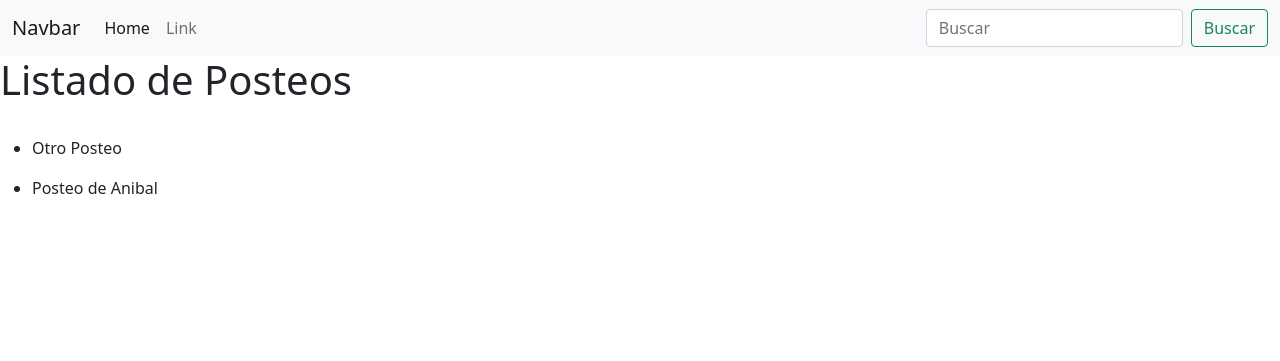
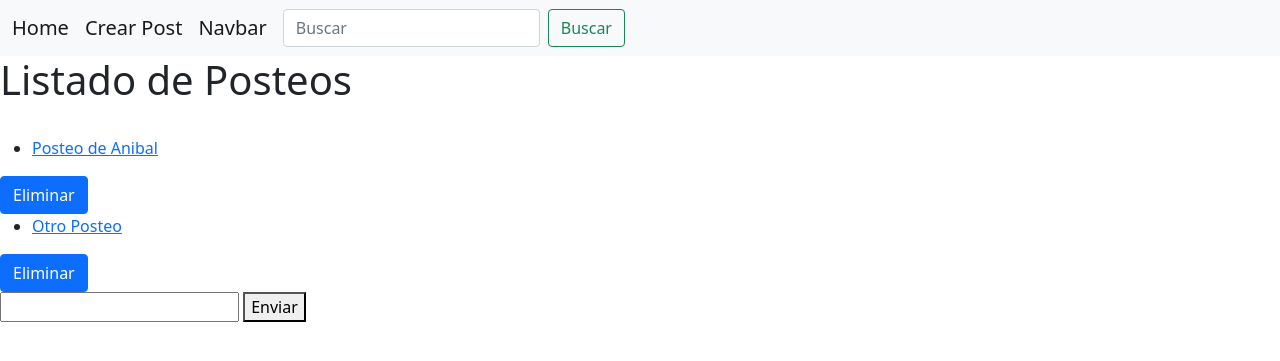
Before and after one commit to Anibal-Reinoso/0010, a Django app: page /posteos/ in a window 1280 px wide. Shown: the top 361 px of the page. Run offline with Django 4.2, Linux system fonts and the light colour scheme; data comes from the database, SQL or seed files in the repository; both versions use the stored data as it was after the commit.

Commit message:
templates, y cambios en views y urls

```diff
--- a/blog/templates/blog/base_layout.html
+++ b/blog/templates/blog/base_layout.html
@@ -9,27 +9,10 @@
 <body>
     <nav class="navbar navbar-expand-lg navbar-light bg-light">
         <div class="container-fluid">
+          <a class="navbar-brand" href="{% url 'posteos' %}">Home</a>
+          <a class="navbar-brand" href="{% url 'crear_posteo' %}">Crear Post</a>
           <a class="navbar-brand" href="#">Navbar</a>
-          <button class="navbar-toggler" type="button" data-bs-toggle="collapse" data-bs-target="#navbarSupportedContent" aria-controls="navbarSupportedContent" aria-expanded="false" aria-label="Toggle navigation">
-            <span class="navbar-toggler-icon"></span>
-          </button>
           <div class="collapse navbar-collapse" id="navbarSupportedContent">
-            <ul class="navbar-nav me-auto mb-2 mb-lg-0">
-              <li class="nav-item">
-                <a class="nav-link active" aria-current="page" href="#">Home</a>
-              </li>
-              <li class="nav-item">
-                <a class="nav-link" href="#">Link</a>
-              </li>
-              <li class="nav-item dropdown">
-                <ul class="dropdown-menu" aria-labelledby="navbarDropdown">
-                  <li><a class="dropdown-item" href="#">Action</a></li>
-                  <li><a class="dropdown-item" href="#">Another action</a></li>
-                  <li><hr class="dropdown-divider"></li>
-                  <li><a class="dropdown-item" href="#">Something else here</a></li>
-                </ul>
-              </li>
-            </ul>
             <form class="d-flex">
               <input class="form-control me-2" type="search" name="filtro" placeholder="Buscar" aria-label="Search">
               <button class="btn btn-outline-success" type="submit">Buscar</button>
--- a/blog/templates/blog/posteos.html
+++ b/blog/templates/blog/posteos.html
@@ -20,16 +20,30 @@
         {{context.posteos.2.title}} <!--context['posteos'][2].title-->
     </div>
     {% endcomment %}
+    <div>
+        {% for message in messages %}
+            <script>alert('{{message}}')</script>
+        {% endfor %}
+    </div>
     <br>
     <div>
         {% for post in context.posteos %}
             <ul>
                 <li>
-                    {{post.title}}
+                    <p><a href="{% url 'modificar_posteo' post.id %}">{{post.title}}</a></p>
                 </li>
             </ul>
+            <form action="{% url 'eliminar_posteo' post.id %}" method='POST'>
+                {% csrf_token %}
+                <button class="btn btn-primary" type="submit">Eliminar</button>
+            </form>
         {% endfor %}
     </div>
 </div>
 
+<form action="" method='GET'>
+    <input type="text" name='segundo_filtro'>
+    <button type="submit">Enviar</button>
+</form>
+<script src="https://cdn.jsdelivr.net/npm/bootstrap@5.0.2/dist/js/bootstrap.bundle.min.js" integrity="sha384-MrcW6ZMFYlzcLA8Nl+NtUVF0sA7MsXsP1UyJoMp4YLEuNSfAP+JcXn/tWtIaxVXM" crossorigin="anonymous"></script>
 {% endblock  %}
--- a/blog/urls.py
+++ b/blog/urls.py
@@ -4,4 +4,7 @@ from . import views
 urlpatterns = [
     path('index/', views.index, name='index'),
     path('posteos/', views.posteos, name='posteos'),
+    path('crear_posteo/', views.crear_posteo, name='crear_posteo'),
+    path('modificar_posteo/<id>/', views.modificar_posteo, name='modificar_posteo'),
+    path('eliminar_posteo/<id>/', views.eliminar_posteo, name='eliminar_posteo'),
 ]
--- a/blog/views.py
+++ b/blog/views.py
@@ -1,28 +1,74 @@
 from django.shortcuts import render, redirect
 from django.http import HttpResponse
 from .models import Post
+from .forms import PostForm
+from django.contrib import messages
 
 # Create your views here.
 
 def index(request):
-    content = HttpResponse('<div><h1>Nuestra primera aplicación!</h1></div>')
-    data = {"name": "Juanito", "edad": 10}
-
-    context = {'content': content,
-               'data': data}
-
-    return render(request=request, template_name='index.html', context={'context':context})
+    return HttpResponse('<div><h1>Nuestra primera aplicación!</h1></div>')
 
 def posteos(request):
     """
     Funcion para mostrar posteos de la BD
     """
     filtro = request.GET.get('filtro')
+    segundo_filtro = request.GET.get('segundo_filtro')
 
     if filtro:
         posts = Post.objects.filter(title__contains=filtro)
     else:
-        posts = Post.objects.all()
+        posts = Post.objects.all().order_by('-author')
+
+    if segundo_filtro:
+        posts = Post.objects.filter(author=segundo_filtro)
 
     context = {'posteos': posts}
     return render(request, 'blog/posteos.html', {"context":context})
+
+def crear_posteo(request):
+    """
+    Formulario para creación de posteos
+    """
+    form = PostForm()
+    if request.method == 'POST':
+        form = PostForm(request.POST)
+        if form.is_valid():
+            title = form.cleaned_data["title"]
+            content = form.cleaned_data["content"]
+            author = form.cleaned_data["author"]
+            tzone = form.cleaned_data["tzone"]
+            post = Post(
+                title=title,
+                content=content,
+                author=author,
+                tzone=tzone
+            )
+            post.save()
+            return redirect('posteos')
+        else:
+            return render(request, 'blog/crear_posteo.html', {"form":form})
+
+    return render(request, 'blog/crear_posteo.html', {"form":form})
+
+
+def modificar_posteo(request, id):
+    """
+    Funcion para modificar posteos por id
+    """
+    post = Post.objects.get(pk=id)
+    form = PostForm(instance=post)
+    if request.method == 'POST':
+        form = PostForm(request.POST, instance=post)
+        form.save()
+        return redirect('posteos')
+
+    return render(request, 'blog/modificar_posteo.html', {"form": form})
+
+def eliminar_posteo(request, id):
+    post = Post.objects.get(pk=id)
+    if request.method == 'POST':
+        post.delete()
+        messages.success(request, 'Se elimino exitosamente!')
+        return redirect('posteos')
```
Also changed, not shown: db.sqlite3.
